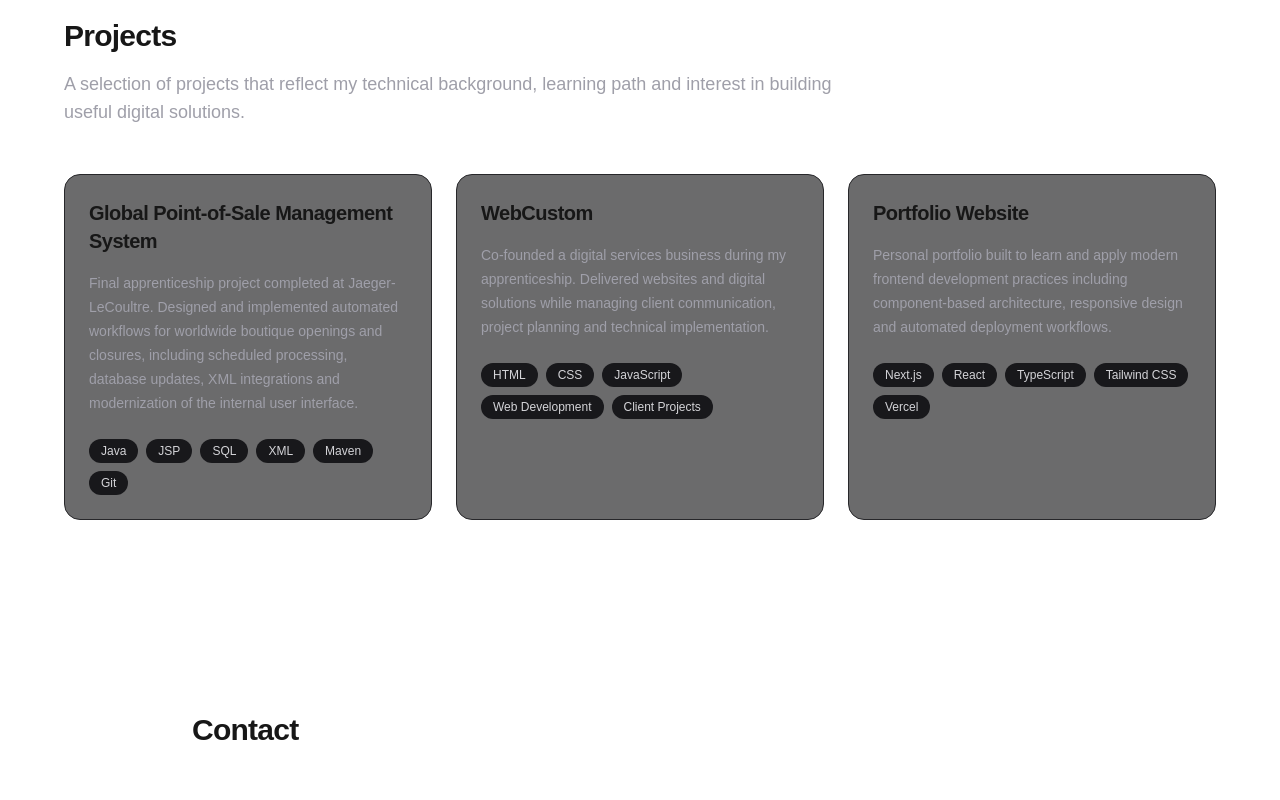
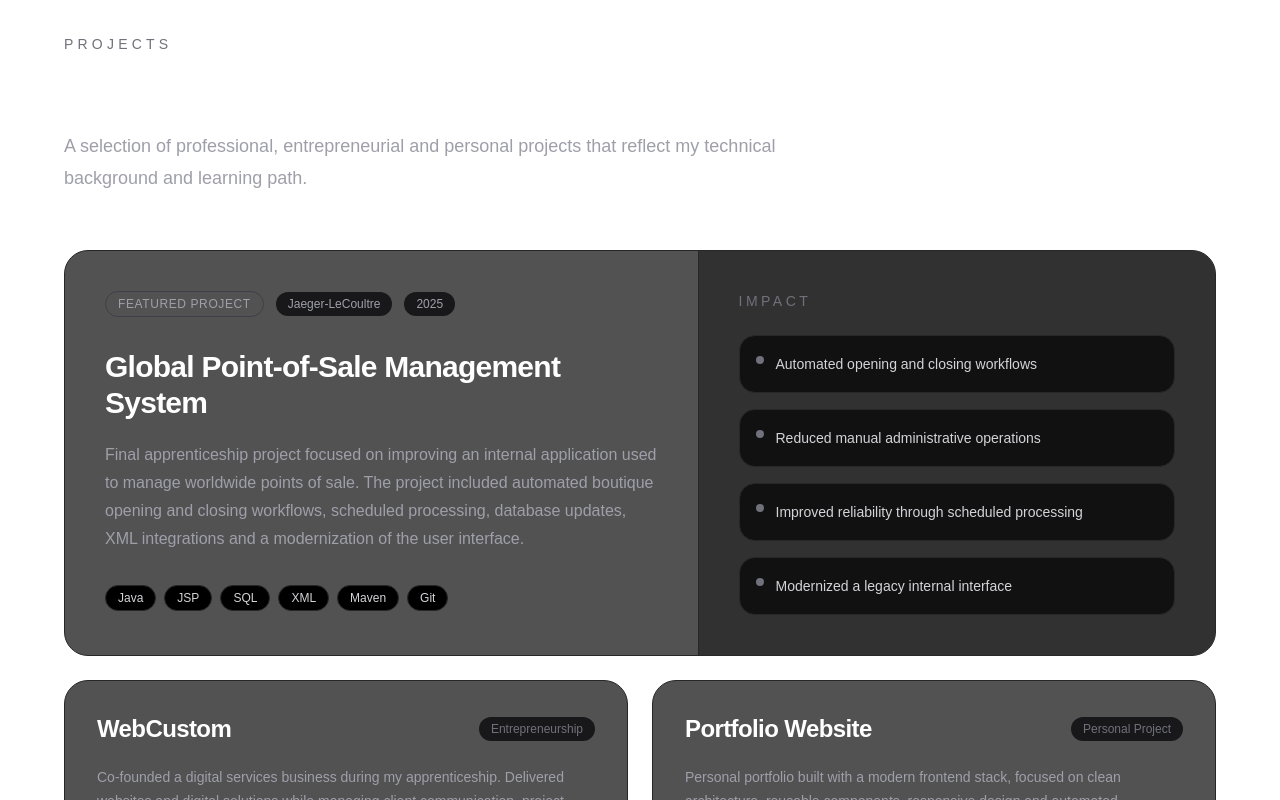
Before and after one commit to im4R3S/portfolio-achille, a Next.js app: page / in a window 1280 px wide. Shown: the part 1380-2180 px from the top of the page. Built offline with nearby package versions, Linux system fonts and the light colour scheme.

Commit message:
feat: enhance projects section

```diff
--- a/components/Projects.tsx
+++ b/components/Projects.tsx
@@ -1,73 +1,127 @@
+const featuredProject = {
+  title: "Global Point-of-Sale Management System",
+  company: "Jaeger-LeCoultre",
+  year: "2025",
+  description:
+    "Final apprenticeship project focused on improving an internal application used to manage worldwide points of sale. The project included automated boutique opening and closing workflows, scheduled processing, database updates, XML integrations and a modernization of the user interface.",
+  impact: [
+    "Automated opening and closing workflows",
+    "Reduced manual administrative operations",
+    "Improved reliability through scheduled processing",
+    "Modernized a legacy internal interface",
+  ],
+  technologies: ["Java", "JSP", "SQL", "XML", "Maven", "Git"],
+};
+
 const projects = [
-  {
-    title: "Global Point-of-Sale Management System",
-    description:
-      "Final apprenticeship project completed at Jaeger-LeCoultre. Designed and implemented automated workflows for worldwide boutique openings and closures, including scheduled processing, database updates, XML integrations and modernization of the internal user interface.",
-    technologies: [
-      "Java",
-      "JSP",
-      "SQL",
-      "XML",
-      "Maven",
-      "Git",
-    ],
-    status: "Professional Project",
-  },
   {
     title: "WebCustom",
     description:
       "Co-founded a digital services business during my apprenticeship. Delivered websites and digital solutions while managing client communication, project planning and technical implementation.",
-    technologies: [
-      "HTML",
-      "CSS",
-      "JavaScript",
-      "Web Development",
-      "Client Projects",
-    ],
-    status: "Entrepreneurship",
+    technologies: ["HTML", "CSS", "JavaScript", "Web Development"],
+    type: "Entrepreneurship",
   },
   {
     title: "Portfolio Website",
     description:
-      "Personal portfolio built to learn and apply modern frontend development practices including component-based architecture, responsive design and automated deployment workflows.",
-    technologies: [
-      "Next.js",
-      "React",
-      "TypeScript",
-      "Tailwind CSS",
-      "Vercel",
-    ],
-    status: "In Progress",
+      "Personal portfolio built with a modern frontend stack, focused on clean architecture, reusable components, responsive design and automated deployment.",
+    technologies: ["Next.js", "React", "TypeScript", "Tailwind CSS", "Vercel"],
+    type: "Personal Project",
   },
 ];
 
 export default function Projects() {
   return (
-    <section id="projects" className="px-6 py-24">
+    <section id="projects" className="px-6 py-28">
       <div className="mx-auto max-w-6xl">
         <div className="max-w-3xl">
-          <h2 className="text-3xl font-bold tracking-tight">Projects</h2>
-          <p className="mt-4 text-lg text-zinc-400">
-            A selection of projects that reflect my technical background,
-            learning path and interest in building useful digital solutions.
+          <p className="text-sm font-medium uppercase tracking-[0.3em] text-zinc-500">
+            Projects
+          </p>
+          <h2 className="mt-4 text-4xl font-bold tracking-tight text-white">
+            Selected work and technical projects.
+          </h2>
+          <p className="mt-5 text-lg leading-8 text-zinc-400">
+            A selection of professional, entrepreneurial and personal projects
+            that reflect my technical background and learning path.
           </p>
         </div>
 
-        <div className="mt-12 grid gap-6 md:grid-cols-3 items-stretch">
+        <article className="mt-14 overflow-hidden rounded-3xl border border-zinc-800 bg-zinc-950/70">
+          <div className="grid gap-0 lg:grid-cols-[1.1fr_0.9fr]">
+            <div className="p-8 md:p-10">
+              <div className="flex flex-wrap items-center gap-3">
+                <span className="rounded-full border border-zinc-700 px-3 py-1 text-xs font-medium uppercase tracking-wider text-zinc-400">
+                  Featured Project
+                </span>
+                <span className="rounded-full bg-zinc-900 px-3 py-1 text-xs text-zinc-400">
+                  {featuredProject.company}
+                </span>
+                <span className="rounded-full bg-zinc-900 px-3 py-1 text-xs text-zinc-400">
+                  {featuredProject.year}
+                </span>
+              </div>
+
+              <h3 className="mt-8 text-3xl font-bold tracking-tight text-white">
+                {featuredProject.title}
+              </h3>
+
+              <p className="mt-5 max-w-2xl text-base leading-7 text-zinc-400">
+                {featuredProject.description}
+              </p>
+
+              <div className="mt-8 flex flex-wrap gap-2">
+                {featuredProject.technologies.map((technology) => (
+                  <span
+                    key={technology}
+                    className="rounded-full border border-zinc-800 bg-black px-3 py-1 text-xs text-zinc-300"
+                  >
+                    {technology}
+                  </span>
+                ))}
+              </div>
+            </div>
+
+            <div className="border-t border-zinc-800 bg-black/40 p-8 md:p-10 lg:border-l lg:border-t-0">
+              <p className="text-sm font-medium uppercase tracking-[0.25em] text-zinc-500">
+                Impact
+              </p>
+
+              <div className="mt-6 space-y-4">
+                {featuredProject.impact.map((item) => (
+                  <div
+                    key={item}
+                    className="flex gap-3 rounded-2xl border border-zinc-800 bg-zinc-950/80 p-4"
+                  >
+                    <span className="mt-1 h-2 w-2 rounded-full bg-zinc-500" />
+                    <p className="text-sm leading-6 text-zinc-300">{item}</p>
+                  </div>
+                ))}
+              </div>
+            </div>
+          </div>
+        </article>
+
+        <div className="mt-6 grid gap-6 md:grid-cols-2">
           {projects.map((project) => (
             <article
               key={project.title}
-              className="flex flex-col rounded-2xl border border-zinc-800 bg-zinc-950/60 p-6 transition-colors hover:border-zinc-600"
+              className="rounded-3xl border border-zinc-800 bg-zinc-950/70 p-8 transition-colors hover:border-zinc-600"
             >
-              <h3 className="text-xl font-semibold tracking-tight">
-                {project.title}
-              </h3>
+              <div className="flex flex-wrap items-center justify-between gap-3">
+                <h3 className="text-2xl font-semibold tracking-tight text-white">
+                  {project.title}
+                </h3>
+                <span className="rounded-full bg-zinc-900 px-3 py-1 text-xs text-zinc-500">
+                  {project.type}
+                </span>
+              </div>
 
-              <p className="mt-4 text-sm leading-6 text-zinc-400">
+              <p className="mt-5 text-sm leading-6 text-zinc-400">
                 {project.description}
               </p>
 
-              <div className="mt-6 flex flex-wrap gap-2">
+              <div className="mt-8 flex flex-wrap gap-2">
                 {project.technologies.map((technology) => (
                   <span
                     key={technology}
```
